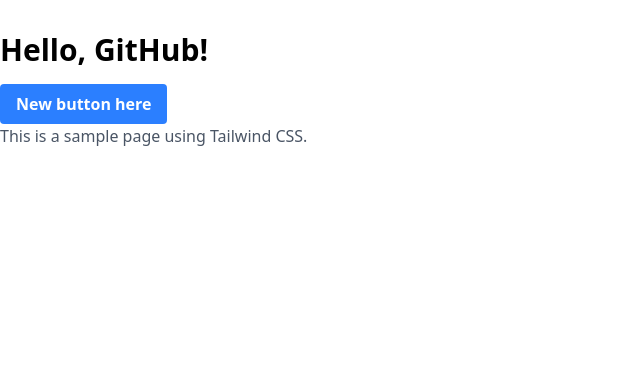
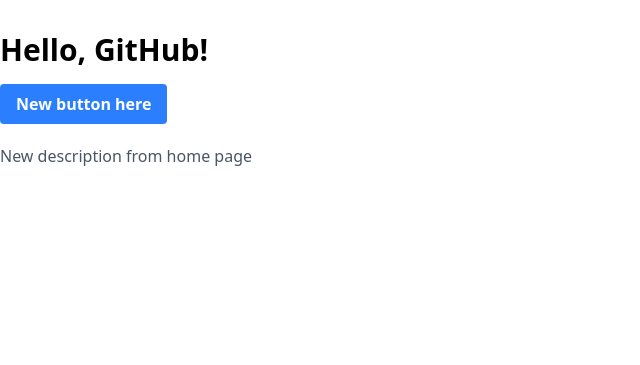
Before and after one commit to JezraelSalino/github, a PHP site: page / in a window 1280 px wide. Shown: the part 92-457 px from the top of the page, without its empty margins (0-640 px from the left). Run offline with PHP 8.4, Linux system fonts and the light colour scheme.

Commit message:
added new description from home page

```diff
--- a/index.php
+++ b/index.php
@@ -2,6 +2,6 @@
 <div class="container mx-auto py-8">
   <h1 class="text-3xl font-bold mb-4">Hello, GitHub!</h1>
   <button class="bg-blue-500 hover:bg-blue-700 text-white font-bold py-2 px-4 rounded cursor-pointer">New button here</button>
-  <p class="text-gray-600">This is a sample page using Tailwind CSS.</p>
+  <p class="text-gray-600 mt-5">New description from home page</p>
 </div>
 <?php include 'footer.php'; ?>
```
